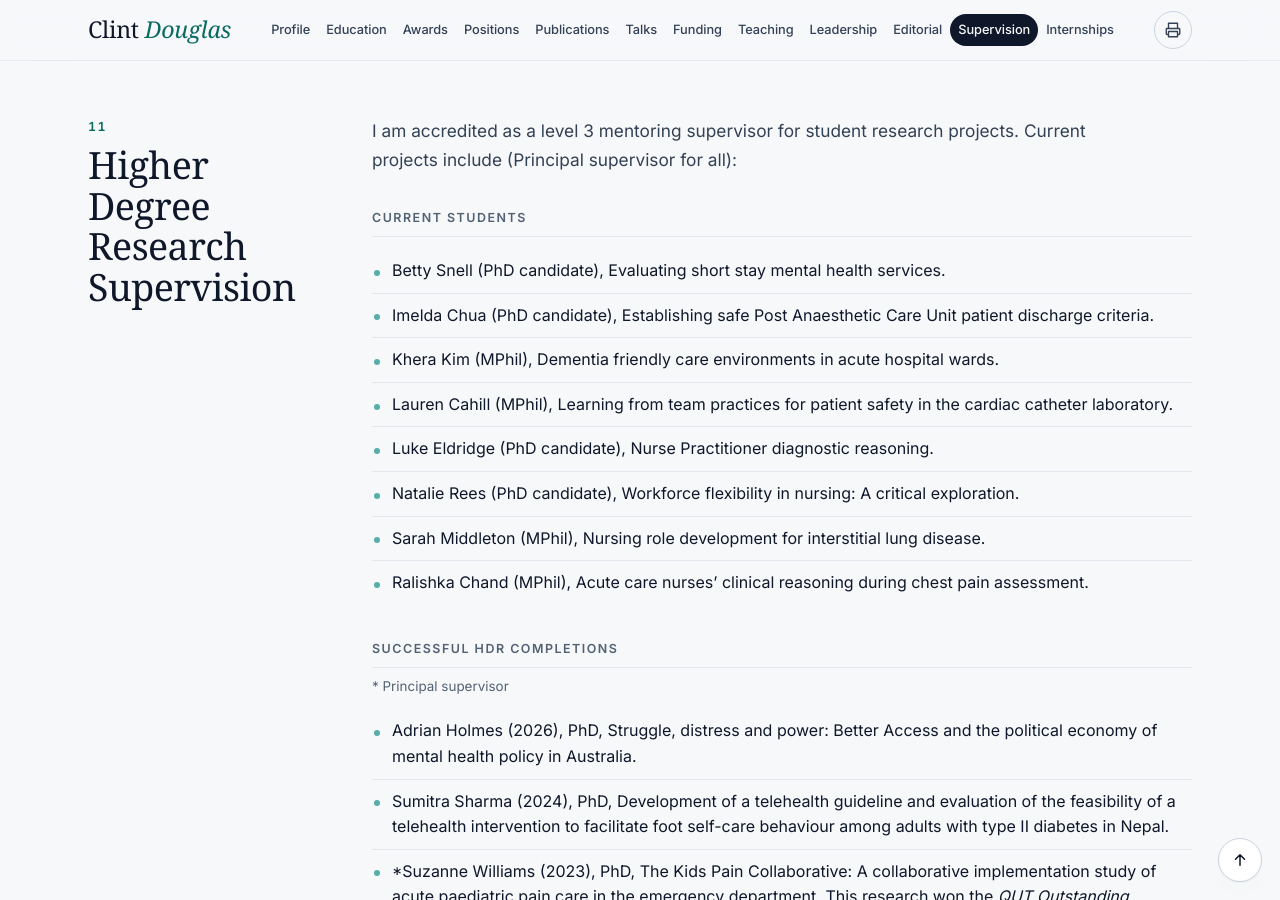
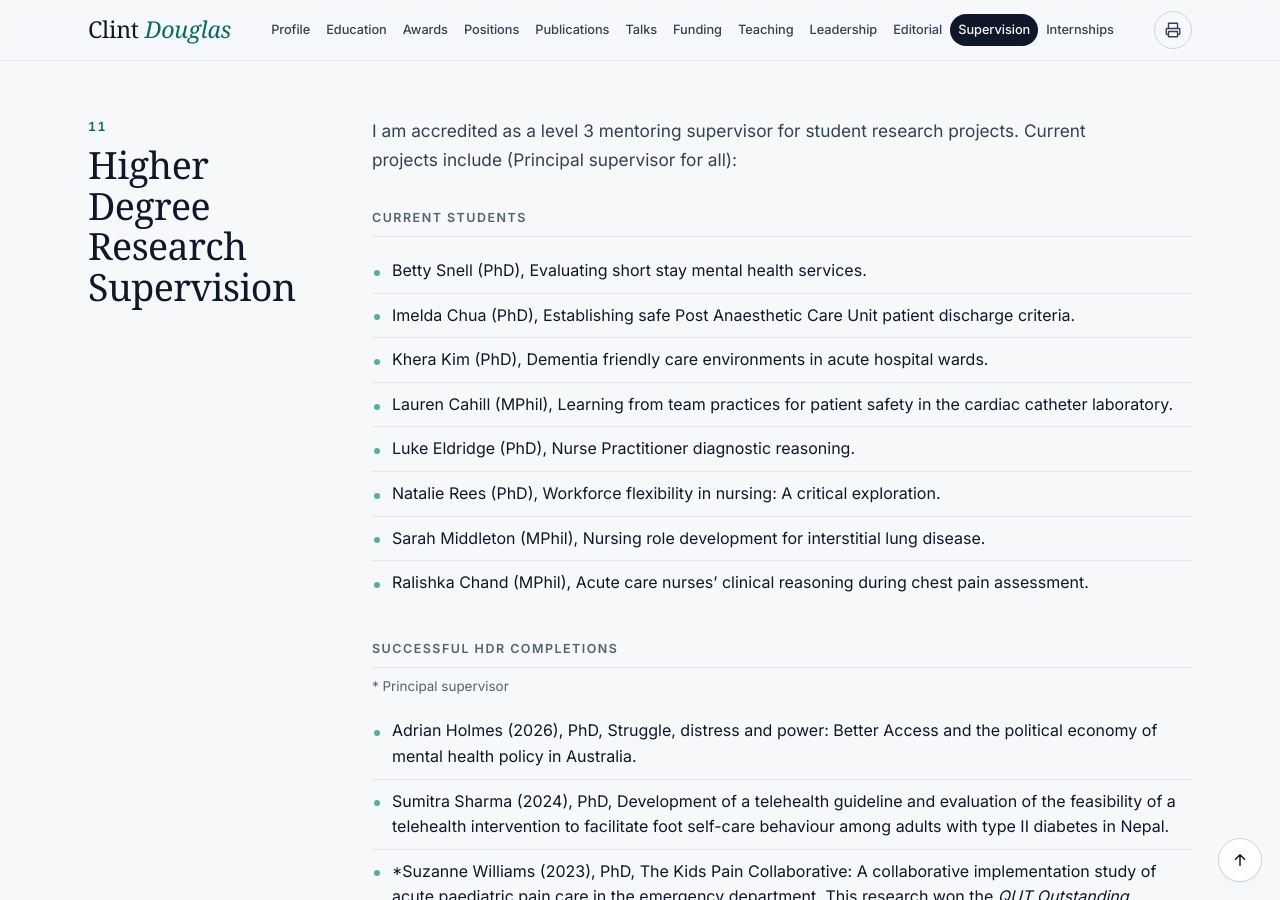
Before and after one commit to clintdouglas/clintdouglas.github.io, a Jekyll site: the page built from index.md, in a window 1280 px wide and 900 px high, scrolled down 24826 px. Built offline with Jekyll 4.4.1, drawn with Linux system fonts in a browser that asks for light colours; some web fonts are replaced.

Commit message:
Update index.md

```diff
--- a/index.md
+++ b/index.md
@@ -290,12 +290,12 @@ I am accredited as a level 3 mentoring supervisor for student research projects.
 
 ### Current students {#current-students}
 
-- Betty Snell (PhD candidate), Evaluating short stay mental health services.
-- Imelda Chua (PhD candidate), Establishing safe Post Anaesthetic Care Unit patient discharge criteria.
-- Khera Kim (MPhil), Dementia friendly care environments in acute hospital wards.
+- Betty Snell (PhD), Evaluating short stay mental health services.
+- Imelda Chua (PhD), Establishing safe Post Anaesthetic Care Unit patient discharge criteria.
+- Khera Kim (PhD), Dementia friendly care environments in acute hospital wards.
 - Lauren Cahill (MPhil), Learning from team practices for patient safety in the cardiac catheter laboratory.
-- Luke Eldridge (PhD candidate), Nurse Practitioner diagnostic reasoning.
-- Natalie Rees (PhD candidate), Workforce flexibility in nursing: A critical exploration.
+- Luke Eldridge (PhD), Nurse Practitioner diagnostic reasoning.
+- Natalie Rees (PhD), Workforce flexibility in nursing: A critical exploration.
 - Sarah Middleton (MPhil), Nursing role development for interstitial lung disease.
 - Ralishka Chand (MPhil), Acute care nurses’ clinical reasoning during chest pain assessment.
 
```
